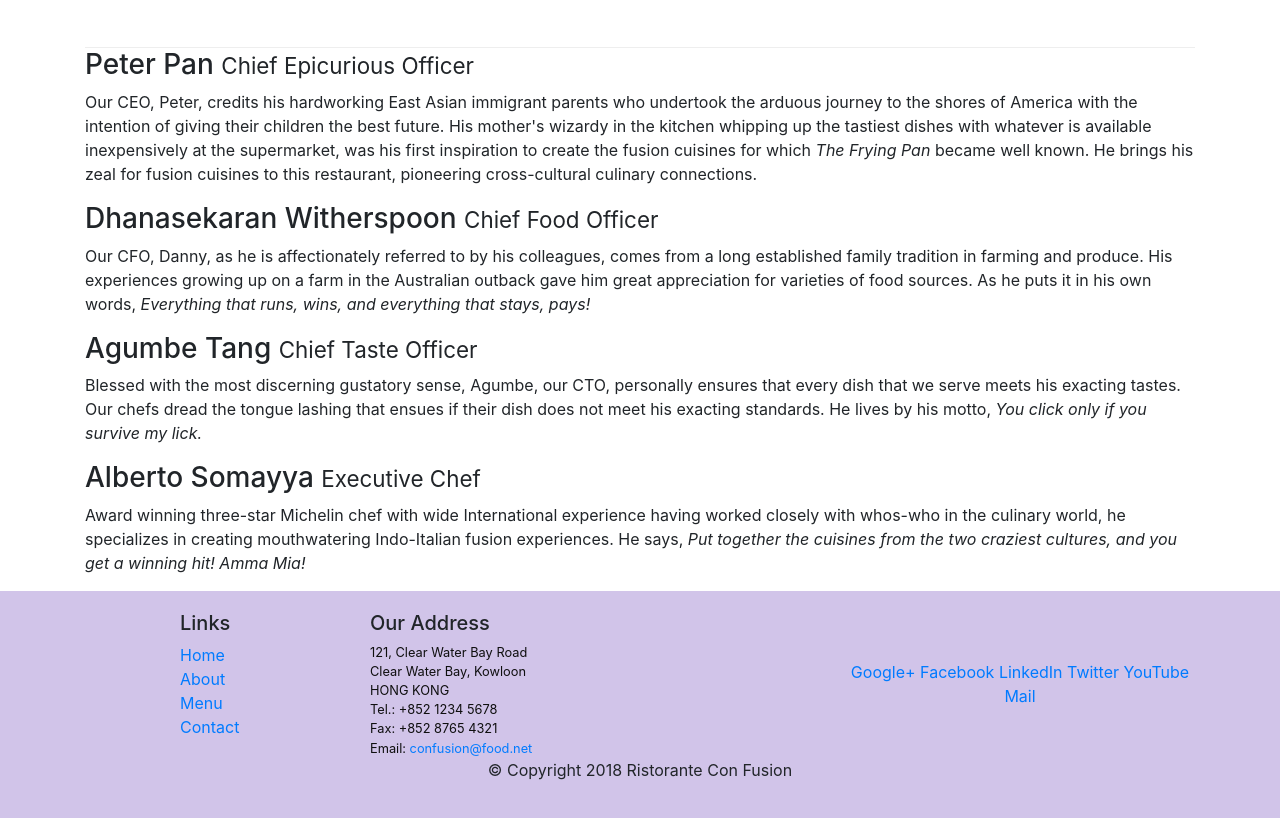
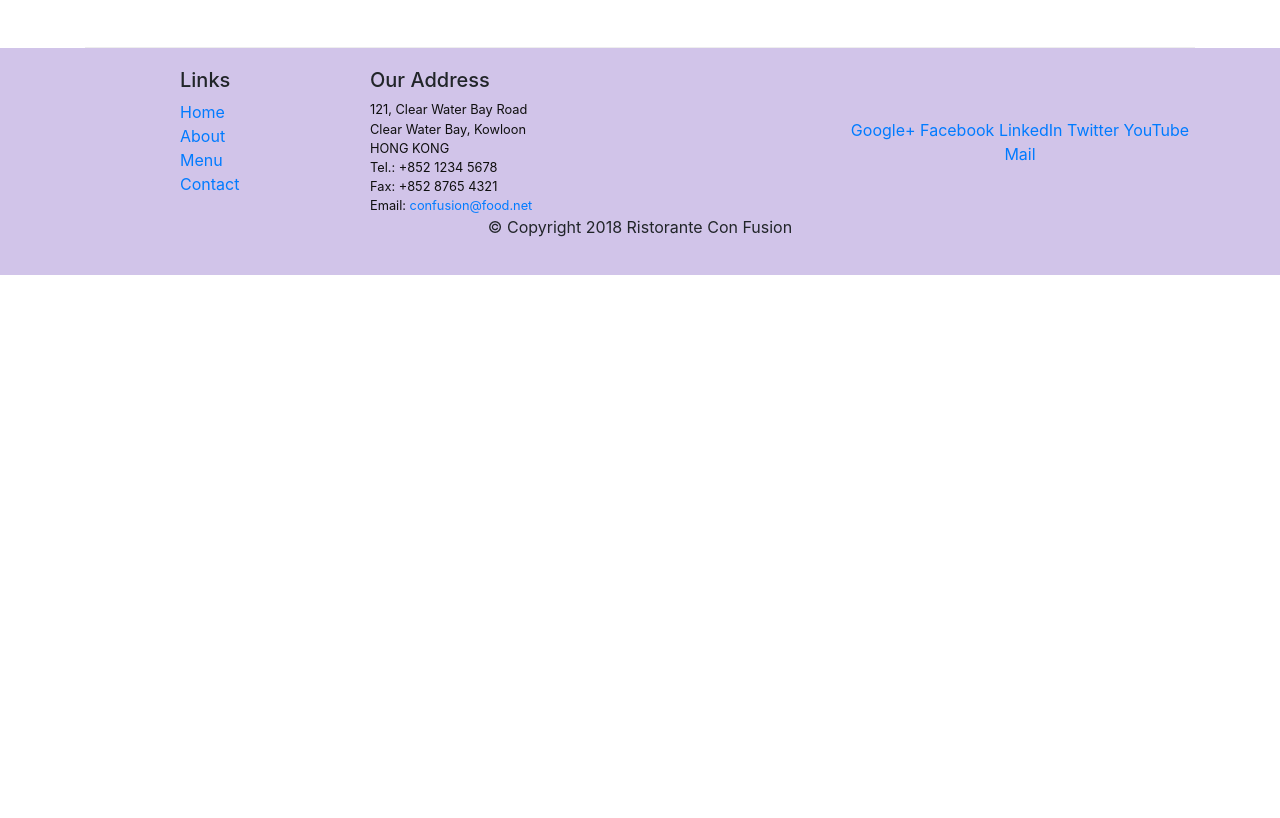
Before and after one commit to bikhung176a/bootstrap-exercise, a website: page aboutus.html in a window 1280 px wide. Shown: the part 1525-2343 px from the top of the page. After the commit the page ends 1800 px from the top, so only its background shows below. Drawn offline with nearby package versions, Linux system fonts and the light colour scheme.

Commit message:
Accordion

```diff
--- a/aboutus.html
+++ b/aboutus.html
@@ -218,14 +218,6 @@
                     </div>
                     <div class="col-12 col-sm-3"> </div>
                 </div>
-                <h3>Peter Pan <small>Chief Epicurious Officer</small></h3>
-                <p class="d-none d-sm-block">Our CEO, Peter, credits his hardworking East Asian immigrant parents who undertook the arduous journey to the shores of America with the intention of giving their children the best future. His mother's wizardy in the kitchen whipping up the tastiest dishes with whatever is available inexpensively at the supermarket, was his first inspiration to create the fusion cuisines for which <em>The Frying Pan</em> became well known. He brings his zeal for fusion cuisines to this restaurant, pioneering cross-cultural culinary connections.</p>
-                <h3>Dhanasekaran Witherspoon <small>Chief Food Officer</small></h3>
-                <p class="d-none d-sm-block">Our CFO, Danny, as he is affectionately referred to by his colleagues, comes from a long established family tradition in farming and produce. His experiences growing up on a farm in the Australian outback gave him great appreciation for varieties of food sources. As he puts it in his own words, <em>Everything that runs, wins, and everything that stays, pays!</em></p>
-                <h3>Agumbe Tang <small>Chief Taste Officer</small></h3>
-                <p class="d-none d-sm-block">Blessed with the most discerning gustatory sense, Agumbe, our CTO, personally ensures that every dish that we serve meets his exacting tastes. Our chefs dread the tongue lashing that ensues if their dish does not meet his exacting standards. He lives by his motto, <em>You click only if you survive my lick.</em></p>
-                <h3>Alberto Somayya <small>Executive Chef</small></h3>
-                <p class="d-none d-sm-block">Award winning three-star Michelin chef with wide International experience having worked closely with whos-who in the culinary world, he specializes in creating mouthwatering Indo-Italian fusion experiences. He says, <em>Put together the cuisines from the two craziest cultures, and you get a winning hit! Amma Mia!</em></p>
             </div>
         </div>
     </div>
```
